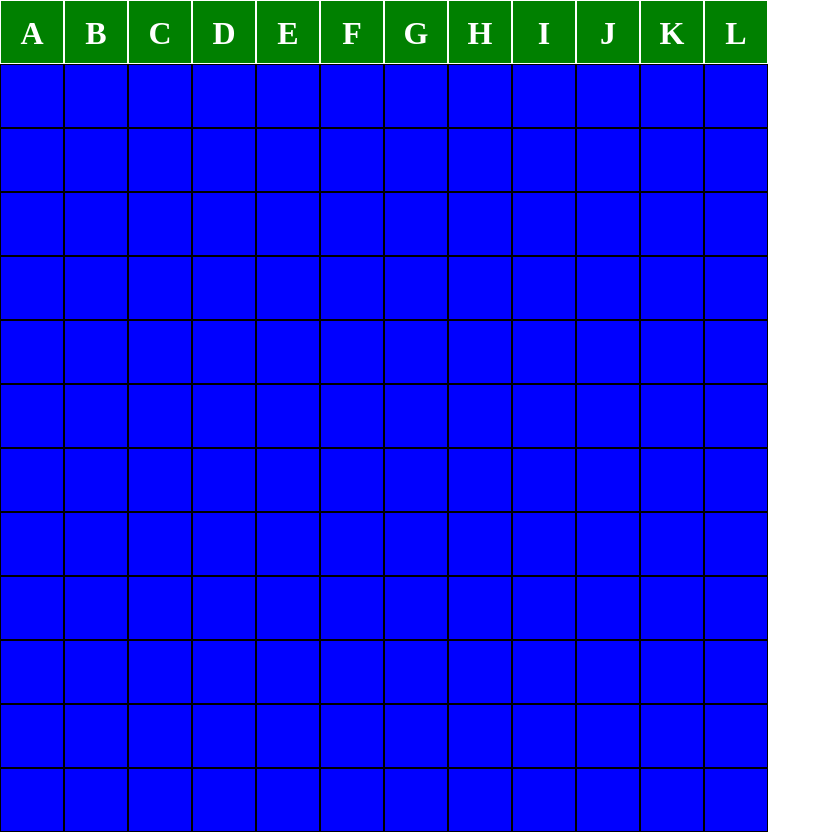
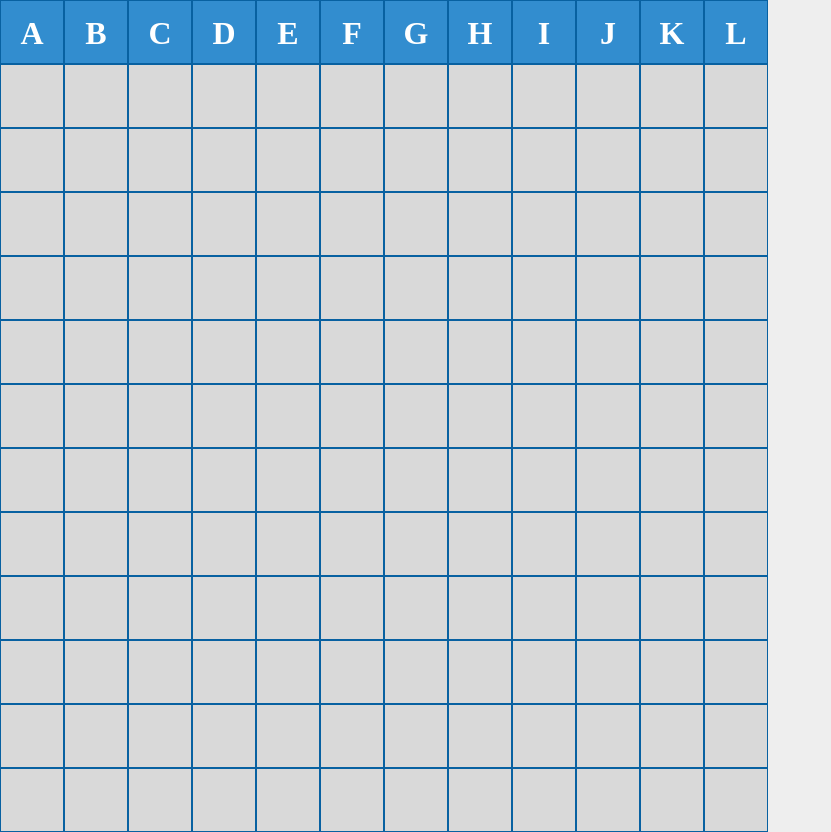
Before and after one commit to kathrelkeld/speed-scrabble, a plain HTML site: page scrabble.html in a window 1280 px wide. Shown: the whole page, without its empty margins (0-831 px from the left). Drawn offline with nearby package versions, Linux system fonts and the light colour scheme; files that its build step writes are made by us from their sources.

Commit message:
Trying out a blue/gray visual style
Updates #8

```diff
--- a/css/style.scss
+++ b/css/style.scss
@@ -7,25 +7,32 @@
   @include user-select(none);
 }
 
+body {
+  background-color: #eee;
+}
+
 .tile {
   color: white;
-  background-color: green;
+  background-color: rgba(33, 134, 207, 0.9);
   line-height: 64px;
   text-align: center;
   font-size: 32;
   font-weight: bold;
   position: absolute;
-  border: 1px solid;
   cursor: move;
   z-index: 10;
 
-  .moving {
+  // Make the tile just smaller than a cell, so it doesn't overlap the cell's 1px border.
+  border: 1px solid rgba(0, 0, 0, 0);
+  background-clip: padding-box;
+
+  &.moving {
     z-index: 15;
   }
 }
 
 .cell {
-  background-color: blue;
+  background-color: #d9d9d9;
   position: absolute;
-  border: 1px solid black;
+  border: 1px solid #0861A1;
 }
```
